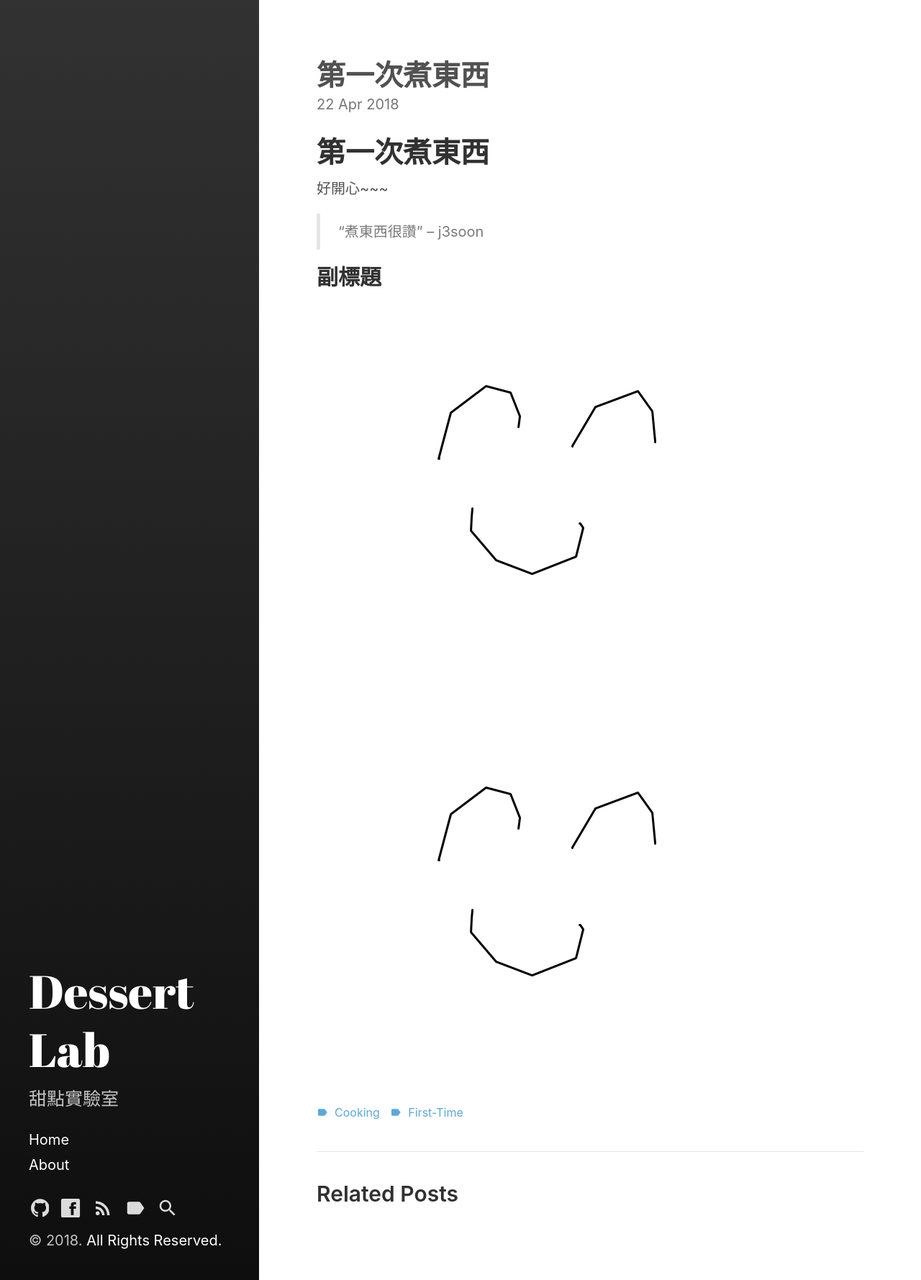
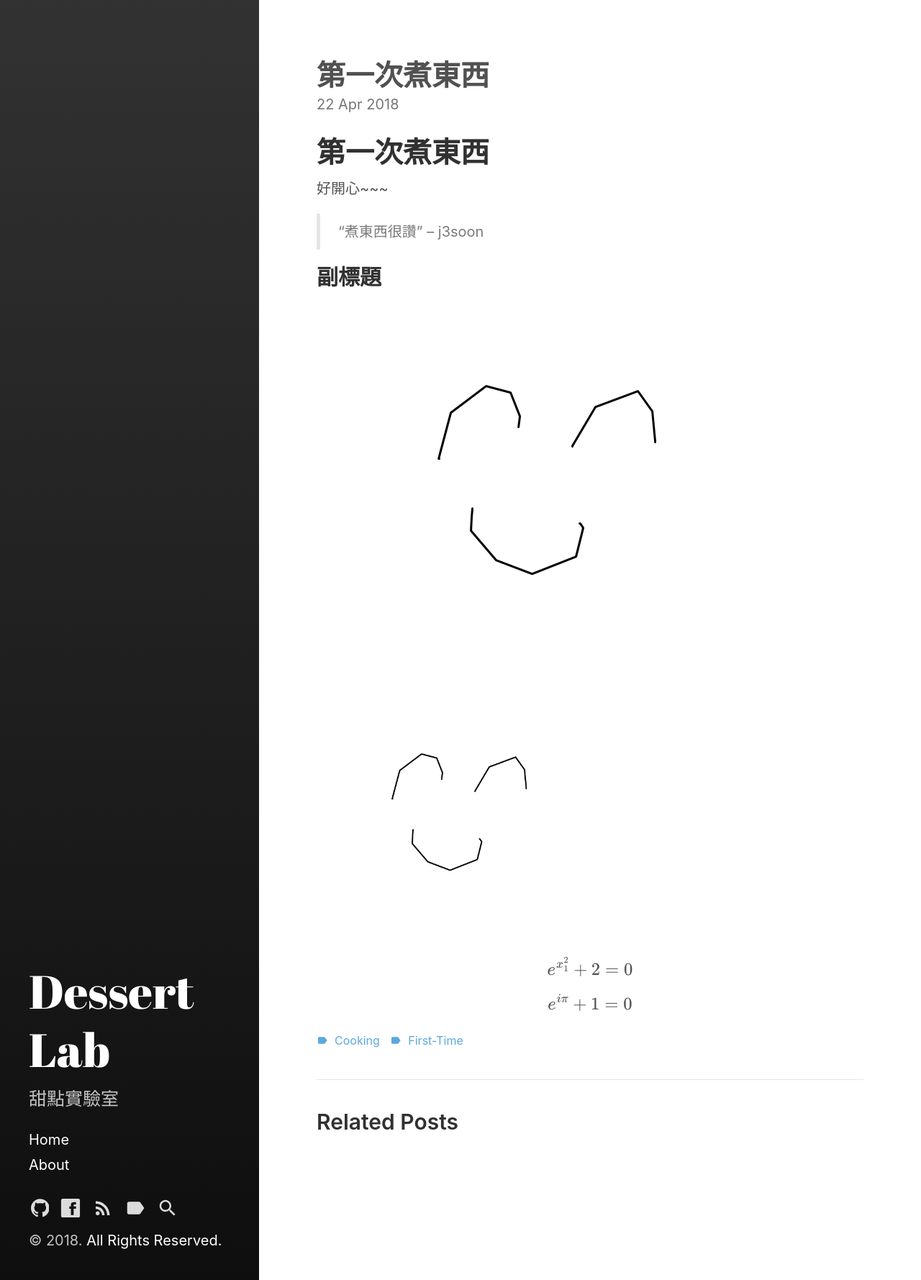
Before and after one commit to RPKQ/dessert-lab, a Jekyll site: the page built from _posts/2018-04-22-first-cooking.md, in a window 1280 px wide. Shown: the whole page at 72% size. Built offline with Jekyll 4.4.1, drawn with Linux system fonts in a browser that asks for light colours; formulas are drawn with MathJax 3.

Commit message:
Fix image width

```diff
--- a/_posts/2018-04-22-first-cooking.md
+++ b/_posts/2018-04-22-first-cooking.md
@@ -17,4 +17,8 @@ comments: false
 
 ![smile]({{site.images}}{{page.name}}smile.png)
 
-![smile]({{site.images}}{{page.name}}smile.png){:width=100px}
+![smile]({{site.images}}{{page.name}}smile.png){:width="400px"}
+
+$$e^{x_1^2} + 2 = 0$$
+
+$$e^{i \pi} + 1 = 0$$
```
